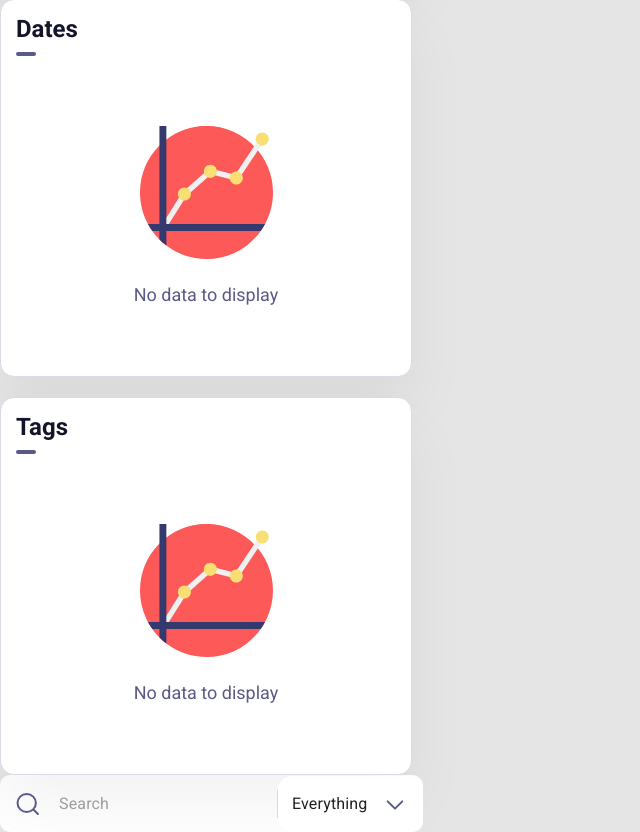
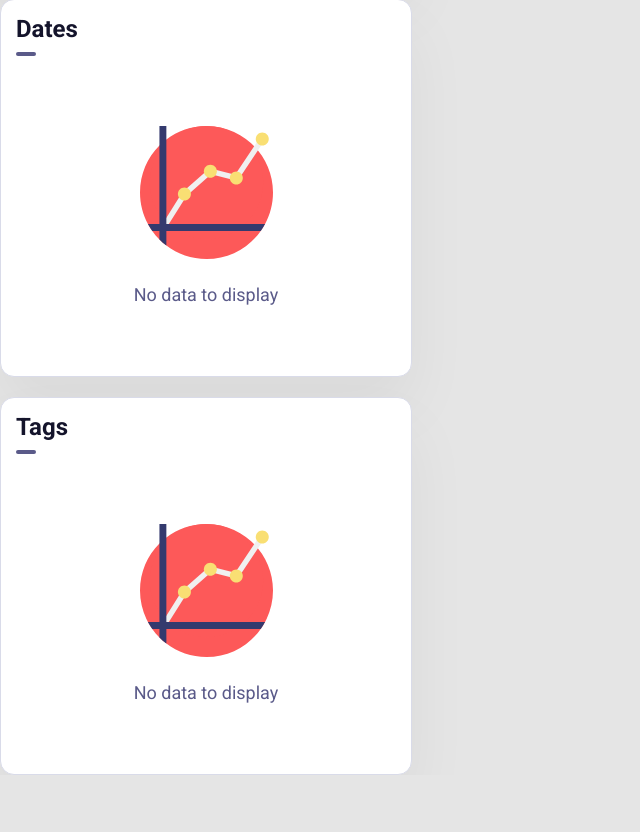
Before and after one commit to amiryehu/Dispatcher, a React (Create React App) app: page / in a window 1280 px wide. Shown: the part 399-1231 px from the top of the page, without its empty margins (0-640 px from the left). After the commit the page ends 1174 px from the top, so only its background shows below. Built offline with nearby package versions, Linux system fonts and the light colour scheme.

Commit message:
no message

```diff
--- a/src/App.tsx
+++ b/src/App.tsx
@@ -32,7 +32,7 @@ function App() {
       <DataContainer />
       {/* <CardContainer/> */}
       {/* <Avatar userName="ofek ben david amir yehuda"/> */}
-      <SearchForm/>
+      {/* <SearchForm/> */}
       {/* <Header/> */}
       {/* <Settings/> */}
       {/* <Notifications/> */}
```
